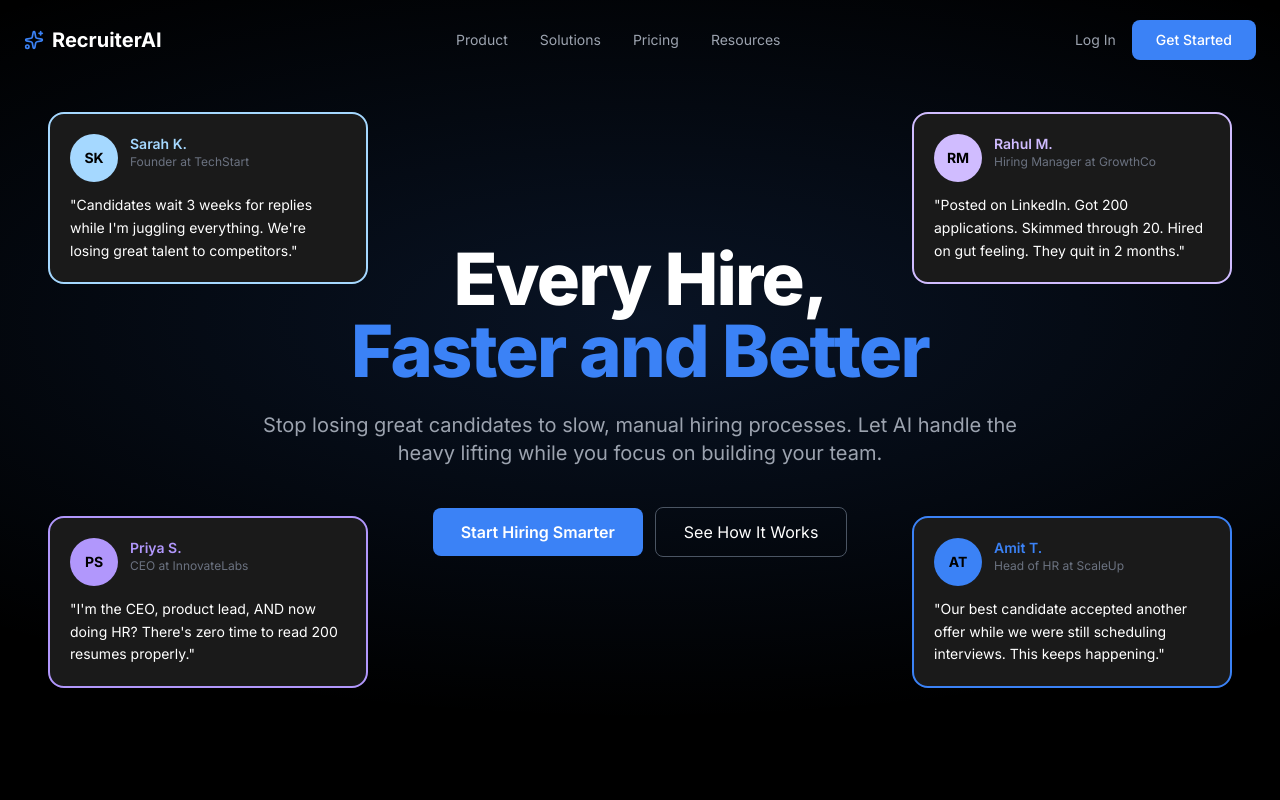
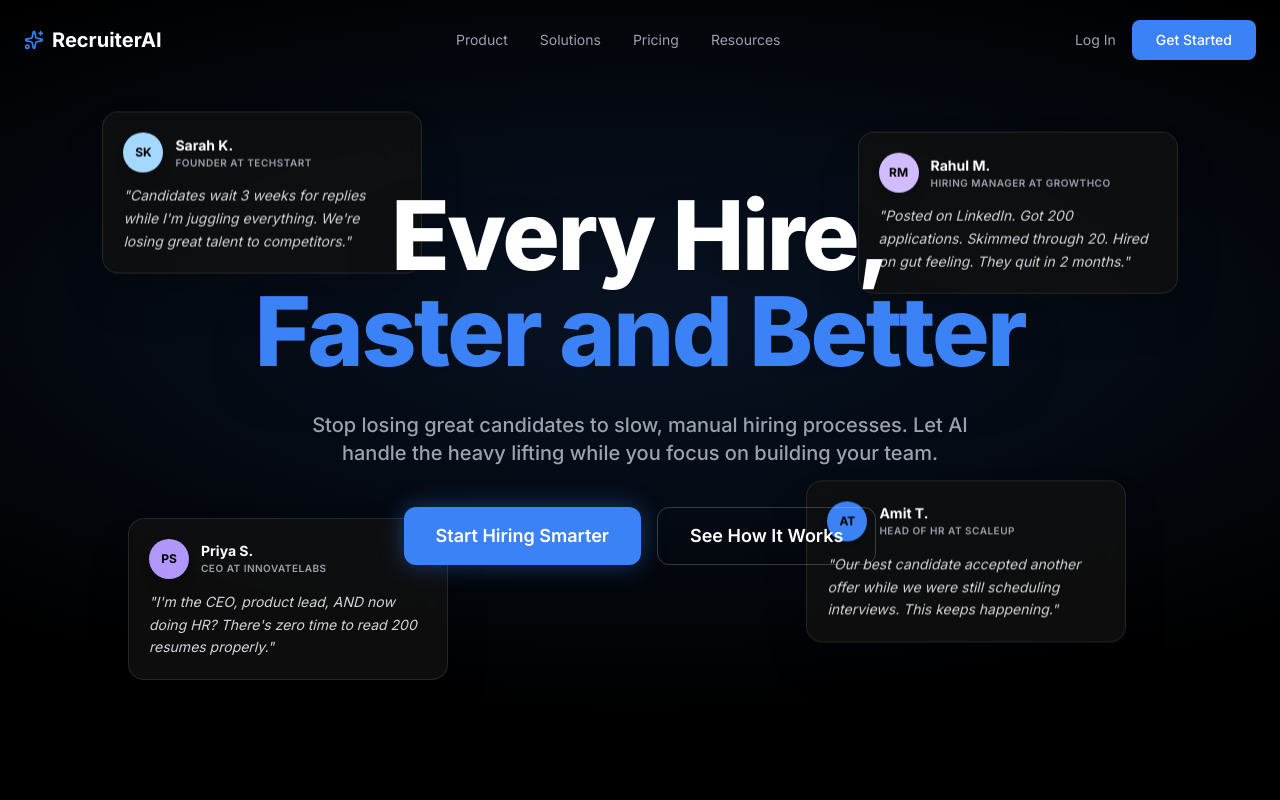
Before and after one commit to vishalm342/Recruiter-AI, a Next.js app in the folder recruiterai-landing/: page / in a window 1280 px wide. Shown: the top 800 px of the page. Built offline with nearby package versions, Linux system fonts and the light colour scheme.

Commit message:
feat: Enhance Hero component with animated desktop cards and improved mobile layout

```diff
--- a/recruiterai-landing/src/components/Hero.tsx
+++ b/recruiterai-landing/src/components/Hero.tsx
@@ -1,4 +1,6 @@
 "use client";
+
+import { motion } from "framer-motion";
 
 export default function Hero() {
   const cards = [
@@ -8,7 +10,7 @@ export default function Hero() {
       role: "Founder at TechStart",
       quote: "Candidates wait 3 weeks for replies while I'm juggling everything. We're losing great talent to competitors.",
       color: "#A5D8FF",
-      position: "top-28 left-12"
+      desktopPosition: "top-[12%] left-[2%] xl:top-[15%] xl:left-[8%]"
     },
     {
       initials: "RM",
@@ -16,7 +18,7 @@ export default function Hero() {
       role: "Hiring Manager at GrowthCo",
       quote: "Posted on LinkedIn. Got 200 applications. Skimmed through 20. Hired on gut feeling. They quit in 2 months.",
       color: "#D0BCFF",
-      position: "top-28 right-12"
+      desktopPosition: "top-[16%] right-[2%] xl:top-[18%] xl:right-[8%]"
     },
     {
       initials: "PS",
@@ -24,7 +26,7 @@ export default function Hero() {
       role: "CEO at InnovateLabs",
       quote: "I'm the CEO, product lead, AND now doing HR? There's zero time to read 200 resumes properly.",
       color: "#B197FC",
-      position: "bottom-28 left-12"
+      desktopPosition: "bottom-[12%] left-[2%] xl:bottom-[15%] xl:left-[10%]"
     },
     {
       initials: "AT",
@@ -32,98 +34,96 @@ export default function Hero() {
       role: "Head of HR at ScaleUp",
       quote: "Our best candidate accepted another offer while we were still scheduling interviews. This keeps happening.",
       color: "#3B82F6",
-      position: "bottom-28 right-12"
+      desktopPosition: "bottom-[16%] right-[2%] xl:bottom-[18%] xl:right-[12%]"
     }
   ];
 
   return (
-    <section className="relative h-screen overflow-hidden pt-16">
+    <section className="relative min-h-[100dvh] w-full flex flex-col justify-center overflow-hidden bg-black pt-28 pb-12 md:pt-0">
 
-      {/* Background with gradient */}
-      <div className="absolute inset-0 bg-black">
-        <div
-          className="absolute inset-0"
-          style={{
-            background: 'radial-gradient(ellipse 80% 50% at 50% 40%, rgba(59, 130, 246, 0.15), transparent)'
-          }}
-        />
+      {/* Background Gradient */}
+      <div className="absolute inset-0 pointer-events-none">
+        <div className="absolute inset-0 bg-[radial-gradient(ellipse_80%_50%_at_50%_40%,rgba(59,130,246,0.15),transparent)]" />
       </div>
 
-      {/* Desktop Cards */}
-      {cards.map((card) => (
-        <div key={card.initials} className={`hidden lg:block absolute ${card.position} w-80 z-10`}>
-          <div
-            className="bg-[#1a1a1a] rounded-2xl p-5 border-2"
-            style={{ borderColor: card.color }}
-          >
-            <div className="flex items-start gap-3 mb-3">
-              <div
-                className="w-12 h-12 rounded-full flex items-center justify-center text-black font-bold text-sm"
-                style={{ backgroundColor: card.color }}
-              >
-                {card.initials}
-              </div>
-              <div>
-                <p className="text-sm font-semibold" style={{ color: card.color }}>
-                  {card.name}
-                </p>
-                <p className="text-xs text-gray-500">{card.role}</p>
-              </div>
-            </div>
-            <p className="text-white text-sm leading-relaxed">"{card.quote}"</p>
-          </div>
-        </div>
-      ))}
+      {/* Main Content (Centered) */}
+      <div className="relative z-20 w-full max-w-5xl mx-auto px-4 md:px-6 lg:px-8 text-center flex flex-col items-center">
 
-      {/* Main Content */}
-      <div className="absolute inset-0 flex items-center justify-center z-20">
-        <div className="text-center px-6 max-w-4xl">
-
-          <h1 className="text-7xl lg:text-7xl font-extrabold tracking-tight leading-none mb-6">
-            <span className="text-white block">Every Hire,</span>
-            <span className="text-[#3B82F6] block">Faster and Better</span>
+        {/* Headline */}
+        <h1 className="text-5xl md:text-7xl lg:text-8xl font-extrabold tracking-tight leading-[1.1] mb-8 text-white drop-shadow-2xl">
+          Every Hire, <br className="hidden md:block" />
+          <span className="text-[#3B82F6]">Faster and Better</span>
         </h1>
 
-          <p className="text-xl text-gray-400 max-w-3xl mx-auto mb-10">
+        {/* Subheadline */}
+        <p className="text-lg md:text-xl text-gray-400 max-w-2xl mx-auto mb-10 font-medium leading-relaxed">
           Stop losing great candidates to slow, manual hiring processes. Let AI handle the heavy lifting while you focus on building your team.
         </p>
 
-          <div className="flex flex-col sm:flex-row gap-3 justify-center items-center">
-            <button className="bg-[#3B82F6] text-white text-base font-semibold px-7 py-3 rounded-lg hover:bg-[#5B9EF8] transition-all w-full sm:w-auto">
+        {/* Buttons */}
+        <div className="flex flex-col sm:flex-row gap-4 w-full sm:w-auto">
+          <button className="bg-[#3B82F6] text-white text-base md:text-lg font-semibold px-8 py-3.5 rounded-xl hover:bg-[#2563EB] transition-all shadow-[0_0_25px_rgba(59,130,246,0.4)] hover:shadow-[0_0_35px_rgba(59,130,246,0.5)] hover:scale-105 active:scale-95">
             Start Hiring Smarter
           </button>
-            <button className="border border-gray-600 text-white text-base font-normal px-7 py-3 rounded-lg hover:border-gray-400 transition-all w-full sm:w-auto">
+
+          <button className="bg-transparent border border-white/20 text-white text-base md:text-lg font-semibold px-8 py-3.5 rounded-xl hover:bg-white/10 hover:border-white/40 transition-all hover:scale-105 active:scale-95">
             See How It Works
           </button>
         </div>
 
-        </div>
-      </div>
-
-      {/* Mobile Cards */}
-      <div className="lg:hidden px-4 pt-[70vh] pb-16 space-y-4 relative z-10">
-        {cards.map((card) => (
-          <div
-            key={card.initials}
-            className="bg-[#1a1a1a] rounded-2xl p-5 border-2"
-            style={{ borderColor: card.color }}
-          >
-            <div className="flex items-start gap-3 mb-3">
-              <div
-                className="w-12 h-12 rounded-full flex items-center justify-center text-black font-bold text-sm"
-                style={{ backgroundColor: card.color }}
-              >
+        {/* MOBILE ONLY: Stacked Cards (< 1024px) */}
+        <div className="mt-16 grid grid-cols-1 gap-4 w-full max-w-md lg:hidden text-left">
+          {cards.map((card, i) => (
+            <div key={i} className="bg-[#111] border border-white/10 p-5 rounded-2xl flex gap-4 items-start shadow-lg">
+               <div className="shrink-0 w-10 h-10 rounded-full flex items-center justify-center font-bold text-xs text-black shadow-inner" style={{ backgroundColor: card.color }}>
                   {card.initials}
                </div>
                <div>
-                <p className="text-sm font-semibold" style={{ color: card.color }}>
-                  {card.name}
-                </p>
-                <p className="text-xs text-gray-500">{card.role}</p>
+                  <p className="text-xs text-gray-400 mb-1 font-semibold tracking-wide">{card.name} • {card.role}</p>
+                  <p className="text-sm text-gray-200 italic leading-snug">"{card.quote}"</p>
                </div>
             </div>
-            <p className="text-white text-sm leading-relaxed">"{card.quote}"</p>
+          ))}
         </div>
+
+      </div>
+
+      {/* DESKTOP ONLY: Floating Cards (>= 1024px) */}
+      <div className="hidden lg:block absolute inset-0 pointer-events-none z-10">
+        {cards.map((card, i) => (
+          <motion.div
+            key={i}
+            initial={{ opacity: 0, scale: 0.8 }}
+            animate={{
+              opacity: 1,
+              scale: 1,
+              y: [0, -15, 0] // Floating Animation: Up 15px then down
+            }}
+            transition={{
+              opacity: { delay: 0.5 + (i * 0.1), duration: 0.5 },
+              scale: { delay: 0.5 + (i * 0.1), duration: 0.5 },
+              y: {
+                duration: 4, // 4 seconds per float cycle
+                repeat: Infinity, // Loop forever
+                ease: "easeInOut", // Smooth sine wave motion
+                delay: i * 1.5 // Stagger the float so they don't move in unison
+              }
+            }}
+            className={`absolute ${card.desktopPosition} w-80 lg:scale-90 xl:scale-100 origin-center`}
+          >
+            <div className="bg-[#111]/80 backdrop-blur-xl border border-white/10 p-5 rounded-2xl shadow-2xl hover:border-white/20 transition-all hover:scale-[1.02] cursor-default">
+              <div className="flex items-center gap-3 mb-3">
+                <div className="w-10 h-10 rounded-full flex items-center justify-center font-bold text-xs text-black shadow-lg" style={{ backgroundColor: card.color }}>
+                  {card.initials}
+                </div>
+                <div>
+                  <p className="text-sm font-bold text-white">{card.name}</p>
+                  <p className="text-[10px] text-gray-400 uppercase tracking-wider font-semibold">{card.role}</p>
+                </div>
+              </div>
+              <p className="text-gray-300 text-sm leading-relaxed italic">"{card.quote}"</p>
+            </div>
+          </motion.div>
         ))}
       </div>
 
```
Lines whose indentation alone changed are shown as unchanged.
